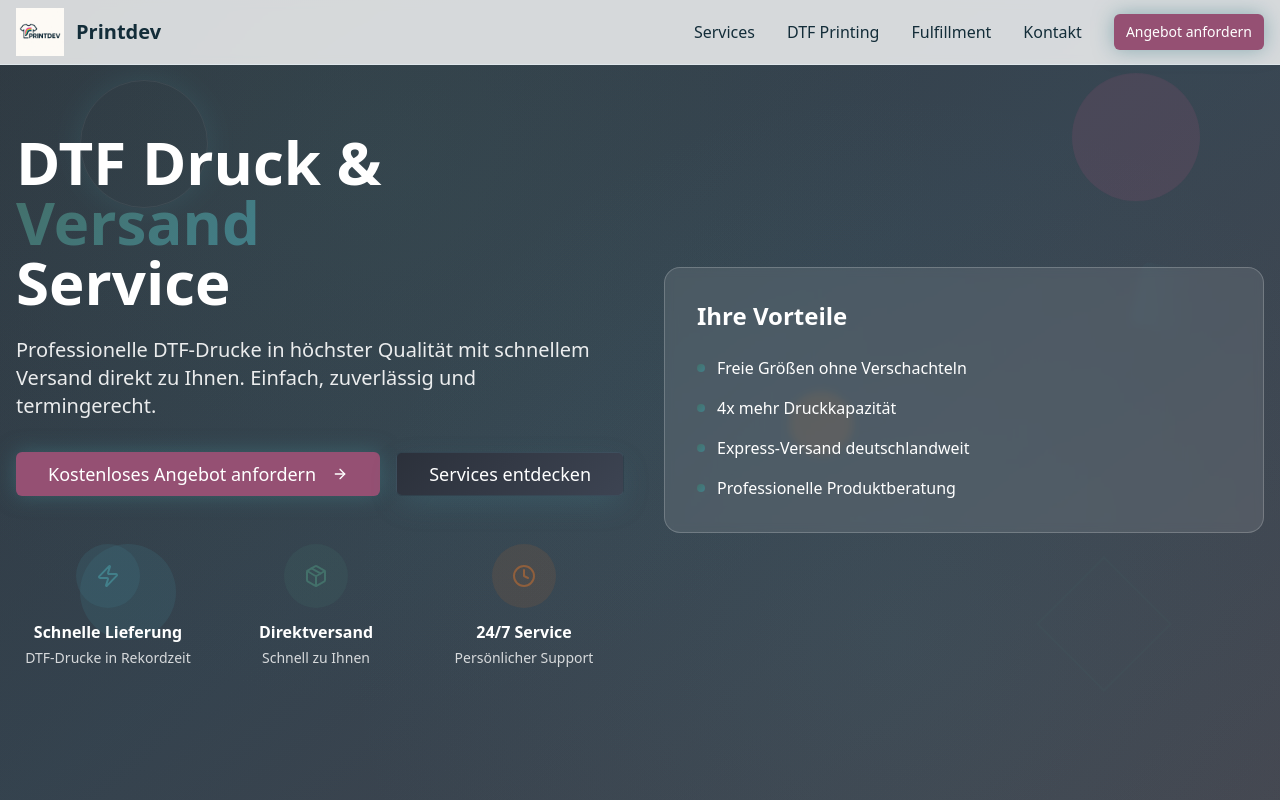
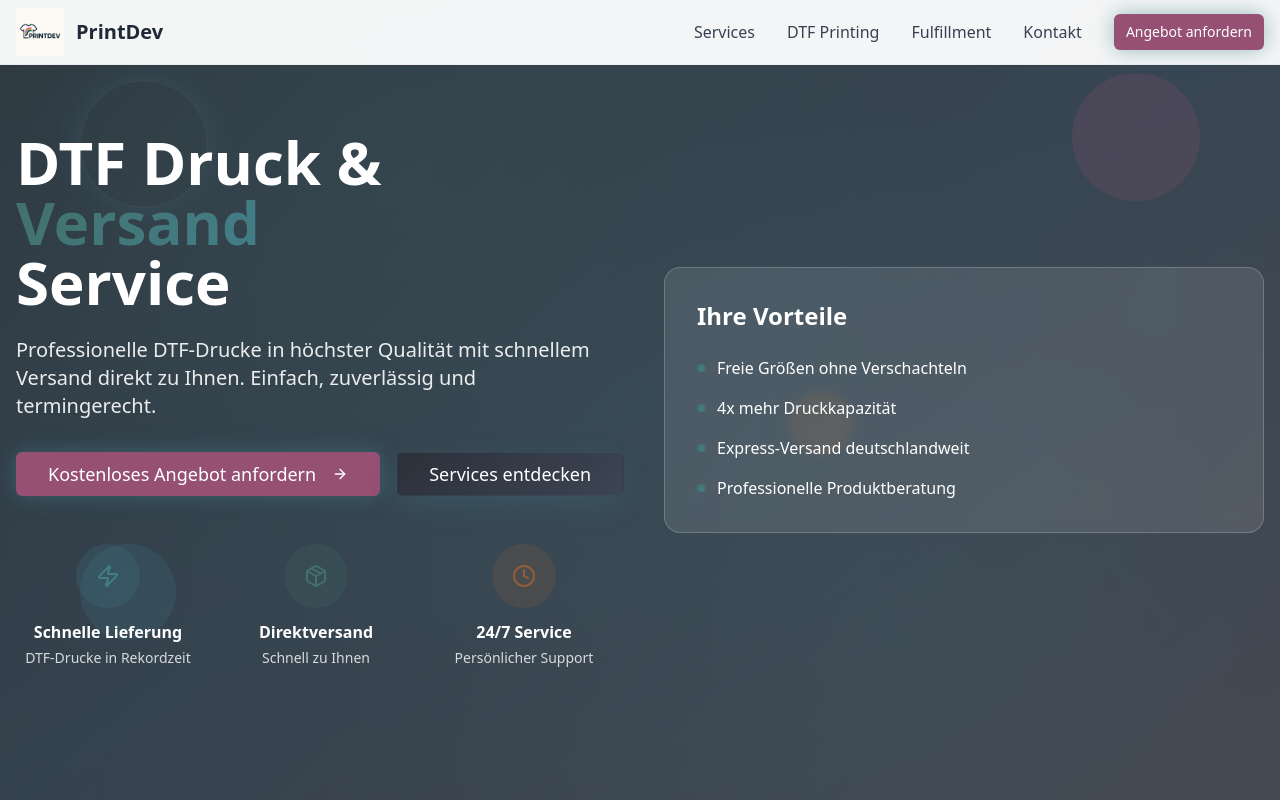
Before and after one commit to Trend4Media/PrintDev, a React (Vite) app: page / in a window 1280 px wide. Shown: the top 800 px of the page. Built offline with nearby package versions, Linux system fonts and the light colour scheme; the HTML template or start-up script is replaced by a standard one.

Commit message:
Checkpoint before follow-up message
Co-authored-by: finalg.tim <finalg.tim@gmail.com>

```diff
--- a/src/components/Header.tsx
+++ b/src/components/Header.tsx
@@ -6,9 +6,9 @@ export const Header = () => {
   const [isMenuOpen, setIsMenuOpen] = useState(false);
 
   return (
-    <header className="fixed top-0 left-0 right-0 z-50 bg-background/80 backdrop-blur-sm border-b">
+    <header className="fixed top-0 left-0 right-0 z-50 bg-white/95 backdrop-blur-md border-b border-gray-200/50 shadow-sm">
       <div className="container mx-auto px-4">
-        <div className="flex items-center justify-between h-16">
+        <div className="flex items-center justify-between h-18 py-2">
           <div className="flex items-center space-x-3">
             <img
               src={`${import.meta.env.BASE_URL}logo.jpg`}
@@ -17,23 +17,23 @@ export const Header = () => {
               onLoad={() => console.log('Logo loaded successfully')}
               onError={(e) => console.log('Logo failed to load:', e)}
             />
-            <span className="text-xl font-bold text-foreground hidden sm:block">
-              Printdev
+            <span className="text-xl font-bold text-gray-800 hidden sm:block">
+              PrintDev
             </span>
           </div>
 
           {/* Desktop Navigation */}
           <nav className="hidden md:flex items-center space-x-8">
-            <a href="#services" className="text-foreground hover:text-printdev-cyan transition-colors">
+            <a href="#services" className="text-gray-700 hover:text-printdev-cyan transition-colors font-medium">
               Services
             </a>
-            <a href="#dtf-printing" className="text-foreground hover:text-printdev-cyan transition-colors">
+            <a href="#dtf-printing" className="text-gray-700 hover:text-printdev-cyan transition-colors font-medium">
               DTF Printing
             </a>
-            <a href="#fulfillment" className="text-foreground hover:text-printdev-cyan transition-colors">
+            <a href="#fulfillment" className="text-gray-700 hover:text-printdev-cyan transition-colors font-medium">
               Fulfillment
             </a>
-            <a href="#contact" className="text-foreground hover:text-printdev-cyan transition-colors">
+            <a href="#contact" className="text-gray-700 hover:text-printdev-cyan transition-colors font-medium">
               Kontakt
             </a>
             <Button variant="quote" size="sm" asChild>
@@ -43,7 +43,7 @@ export const Header = () => {
 
           {/* Mobile Menu Button */}
           <button
-            className="md:hidden"
+            className="md:hidden text-gray-700"
             onClick={() => setIsMenuOpen(!isMenuOpen)}
           >
             {isMenuOpen ? <X size={24} /> : <Menu size={24} />}
@@ -52,32 +52,32 @@ export const Header = () => {
 
         {/* Mobile Navigation */}
         {isMenuOpen && (
-          <div className="md:hidden py-4 border-t">
+          <div className="md:hidden py-4 border-t border-gray-200/50 bg-white/95">
             <nav className="flex flex-col space-y-4">
               <a
                 href="#services"
-                className="text-foreground hover:text-printdev-cyan transition-colors"
+                className="text-gray-700 hover:text-printdev-cyan transition-colors font-medium"
                 onClick={() => setIsMenuOpen(false)}
               >
                 Services
               </a>
               <a
                 href="#dtf-printing"
-                className="text-foreground hover:text-printdev-cyan transition-colors"
+                className="text-gray-700 hover:text-printdev-cyan transition-colors font-medium"
                 onClick={() => setIsMenuOpen(false)}
               >
                 DTF Printing
               </a>
               <a
                 href="#fulfillment"
-                className="text-foreground hover:text-printdev-cyan transition-colors"
+                className="text-gray-700 hover:text-printdev-cyan transition-colors font-medium"
                 onClick={() => setIsMenuOpen(false)}
               >
                 Fulfillment
               </a>
               <a
                 href="#contact"
-                className="text-foreground hover:text-printdev-cyan transition-colors"
+                className="text-gray-700 hover:text-printdev-cyan transition-colors font-medium"
                 onClick={() => setIsMenuOpen(false)}
               >
                 Kontakt
```
